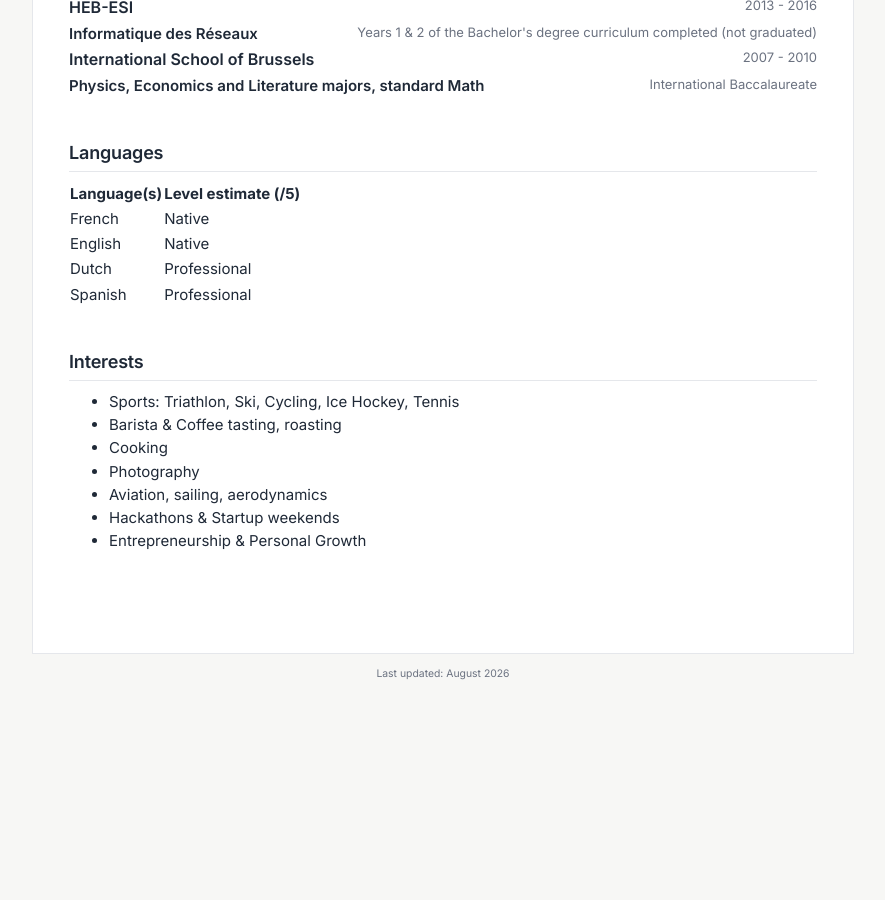
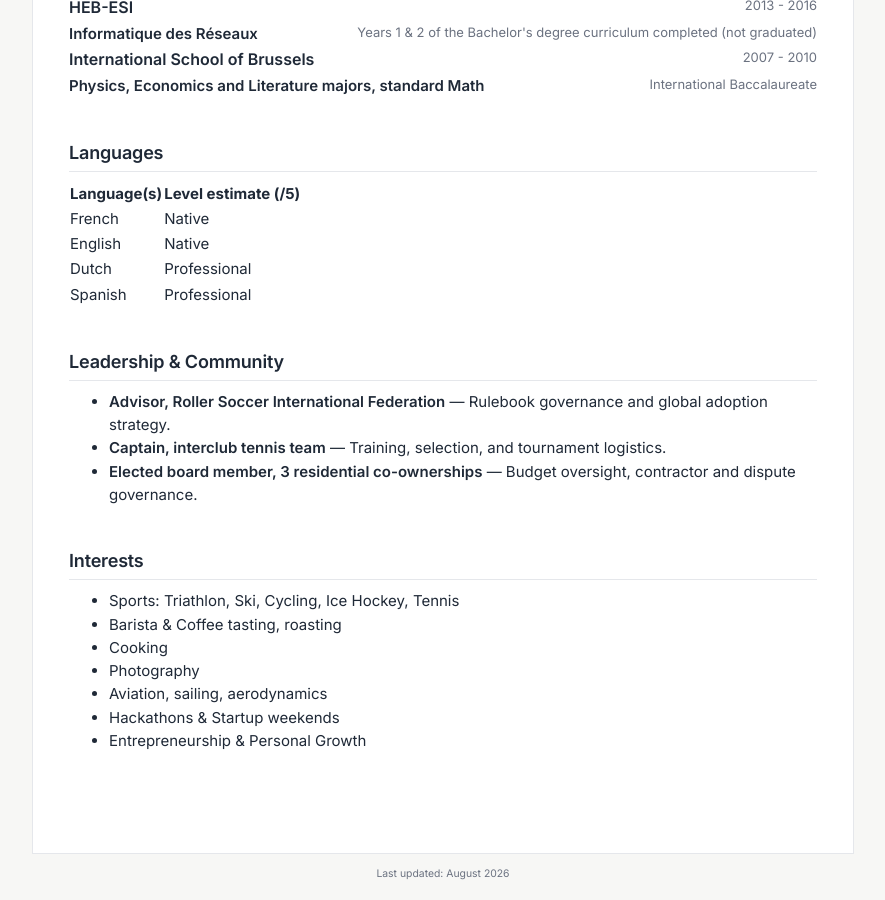
Before and after one commit to romdj/romdj.github.io, a Jekyll site: the page built from detail.html, in a window 1280 px wide and 900 px high, scrolled down 5671 px. Shown: the whole window, without its empty margins (197-1082 px from the left). Built offline with Jekyll 4.4.1, drawn with Linux system fonts in a browser that asks for light colours; nearby versions of some CDN libraries; before the commit the page ends 6371 px from its top, so only the background shows below that.

Commit message:
content: add Leadership & Community section to multi-pager
Roller Soccer federation advisor (governance/adoption), interclub tennis
captain (team leadership), and co-ownership councils (governance) — framed
as leadership/governance signal. BECI dropped as a passive membership.
Kept off the one-pager.

```diff
--- a/_data/data.yml
+++ b/_data/data.yml
@@ -75,6 +75,17 @@ interests:
     - item: Aviation, sailing, aerodynamics
     - item: Hackathons & Startup weekends
     - item: Entrepreneurship & Personal Growth
+
+leadership_community:
+  display: true
+  title: Leadership &amp; Community
+  items:
+    - role: Advisor, Roller Soccer International Federation
+      detail: Rulebook governance and global adoption strategy.
+    - role: Captain, interclub tennis team
+      detail: Training, selection, and tournament logistics.
+    - role: Elected board member, 3 residential co-ownerships
+      detail: Budget oversight, contractor and dispute governance.
 
 profile:
   display: true
--- /dev/null
+++ b/_includes/leadership_community.html
@@ -0,0 +1,13 @@
+{% assign leadership_community = data.leadership_community %}
+{% if leadership_community and leadership_community.display %}
+<section class="section leadership-community-section">
+    <div class="section-title">
+        {{ leadership_community.title }}
+    </div>
+    <ul>
+        {% for item in leadership_community.items %}
+            <li><strong>{{ item.role }}</strong>{% if item.detail %} — {{ item.detail }}{% endif %}</li>
+        {% endfor %}
+    </ul>
+</section>
+{% endif %}
--- a/detail.html
+++ b/detail.html
@@ -26,6 +26,8 @@ permalink: /detail/
     <br/>
     {% include language.html %}
     <br/>
+    {% include leadership_community.html %}
+    <br/>
     {% include interests.html %}
     <br/>
     {% include publications.html %}
```
